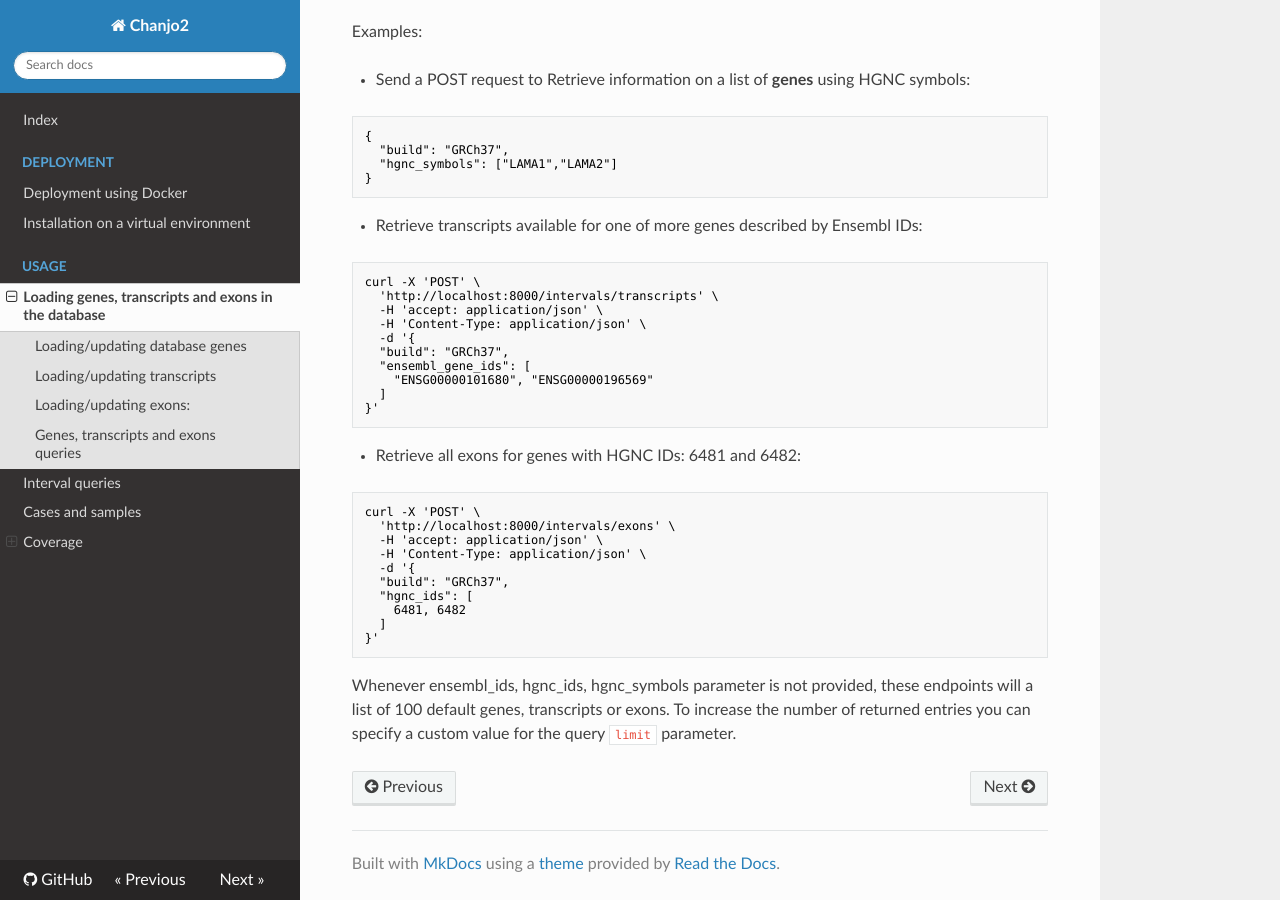
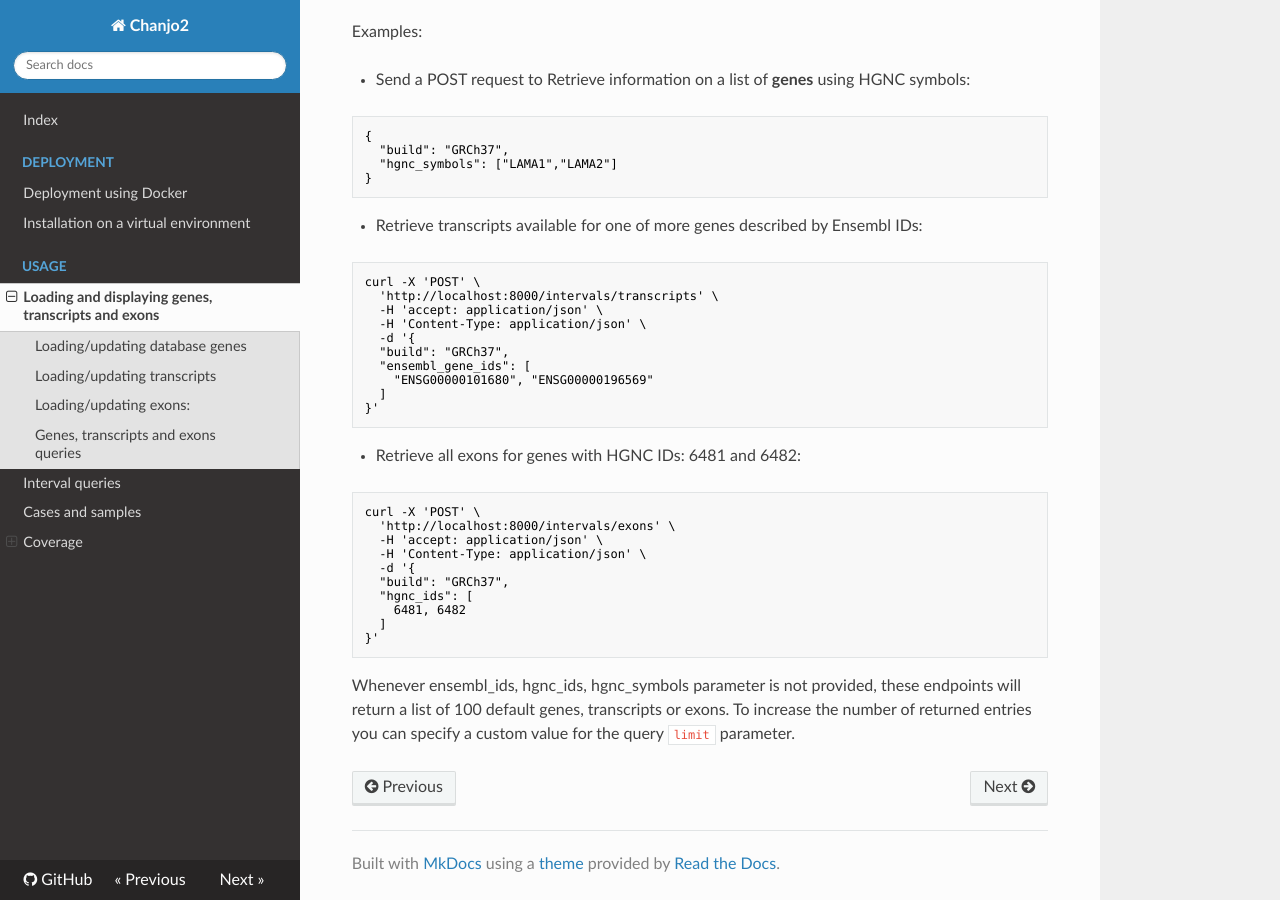
Before and after one commit to Clinical-Genomics/chanjo2, an MkDocs documentation site: the page built from docs/usage/loading-intervals.md, in a window 1280 px wide and 900 px high, scrolled down 1627 px. Built offline with MkDocs 1.6.1, drawn with Linux system fonts in a browser that asks for light colours; nearby versions of some CDN libraries; some of the changed text lies outside the part shown.

Commit message:
Fixed typo

````diff
--- a/docs/usage/loading-intervals.md
+++ b/docs/usage/loading-intervals.md
@@ -97,7 +97,7 @@ curl -X 'POST' \
 }'
 ```
 
-Whenever ensembl_ids, hgnc_ids, hgnc_symbols parameter is not provided, these endpoints will a list of 100 default genes, transcripts or exons. To increase the number of returned entries you can specify a custom value for the query `limit` parameter.
+Whenever ensembl_ids, hgnc_ids, hgnc_symbols parameter is not provided, these endpoints will return a list of 100 default genes, transcripts or exons. To increase the number of returned entries you can specify a custom value for the query `limit` parameter.
 
 
 
--- a/mkdocs.yml
+++ b/mkdocs.yml
@@ -10,7 +10,7 @@ nav:
       - Deployment using Docker: "deployment/docker-deployment.md"
       - Installation on a virtual environment: "deployment/installation.md"
     - Usage:
-        - Loading genes, transcripts and exons in the database: "usage/loading-intervals.md"
+        - Loading and displaying genes, transcripts and exons: "usage/loading-intervals.md"
         - Interval queries: "usage/interval-queries.md"
         - Cases and samples: "usage/loading-samples.md"
         - Coverage:
````
